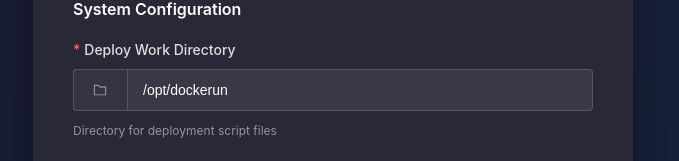
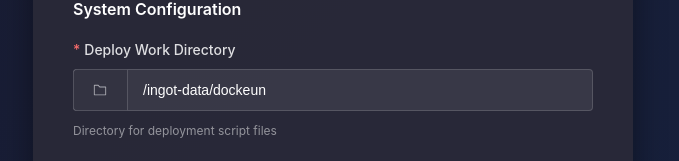
Before and after one commit to ingot-cloud/dockerun, a Vue app in the folder frontend/: page /setup in a window 1280 px wide. Shown: the part 495-656 px from the top of the page, without its empty margins (307-986 px from the left). Built offline with nearby package versions, Linux system fonts and the light colour scheme.

Commit message:
refactor: 部署目录默认/ingot-data/dockerun

```diff
--- a/frontend/src/views/Setup.vue
+++ b/frontend/src/views/Setup.vue
@@ -36,7 +36,7 @@
           <el-form-item label="Deploy Work Directory" prop="deployWorkDir">
             <el-input
               v-model="form.deployWorkDir"
-              placeholder="e.g., /opt/dockerun"
+              placeholder="e.g., /ingot-data/dockerun"
               size="large"
             >
               <template #prepend>
@@ -100,7 +100,7 @@ const loading = ref(false)
 const form = reactive({
   password: '',
   confirmPassword: '',
-  deployWorkDir: '/opt/dockerun',
+  deployWorkDir: '/ingot-data/dockeun',
   maxScriptExecutors: 5,
   scriptTimeout: 3600
 })
```
Also changed, not shown: 1 other file (tests, documents, lock files or other folders).
